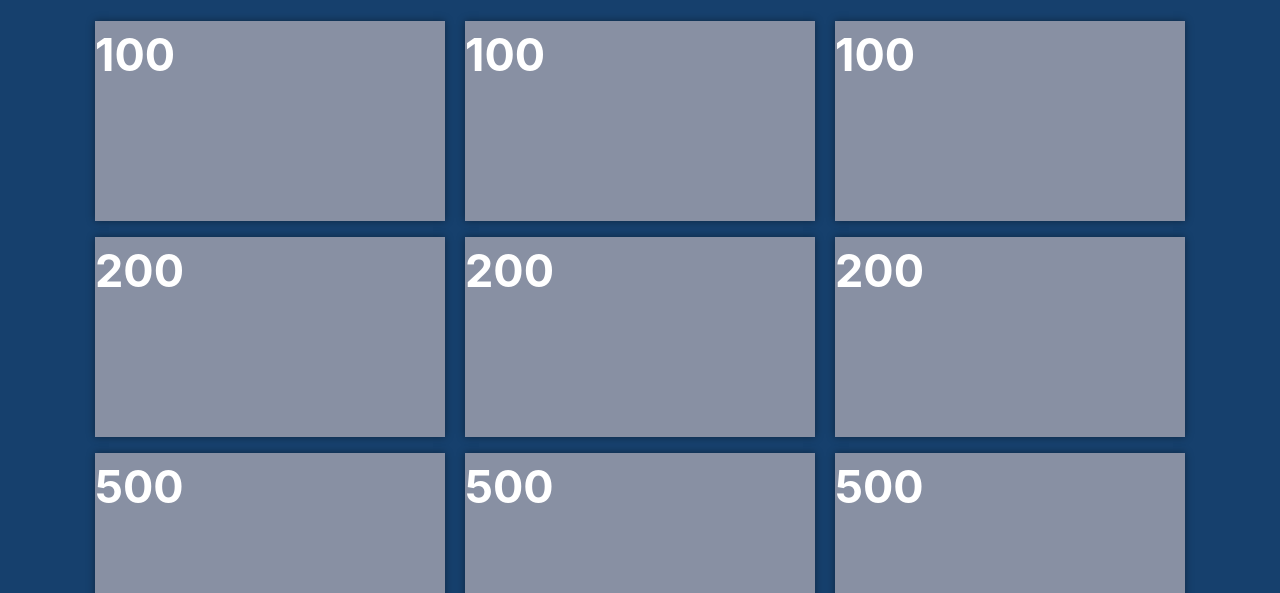
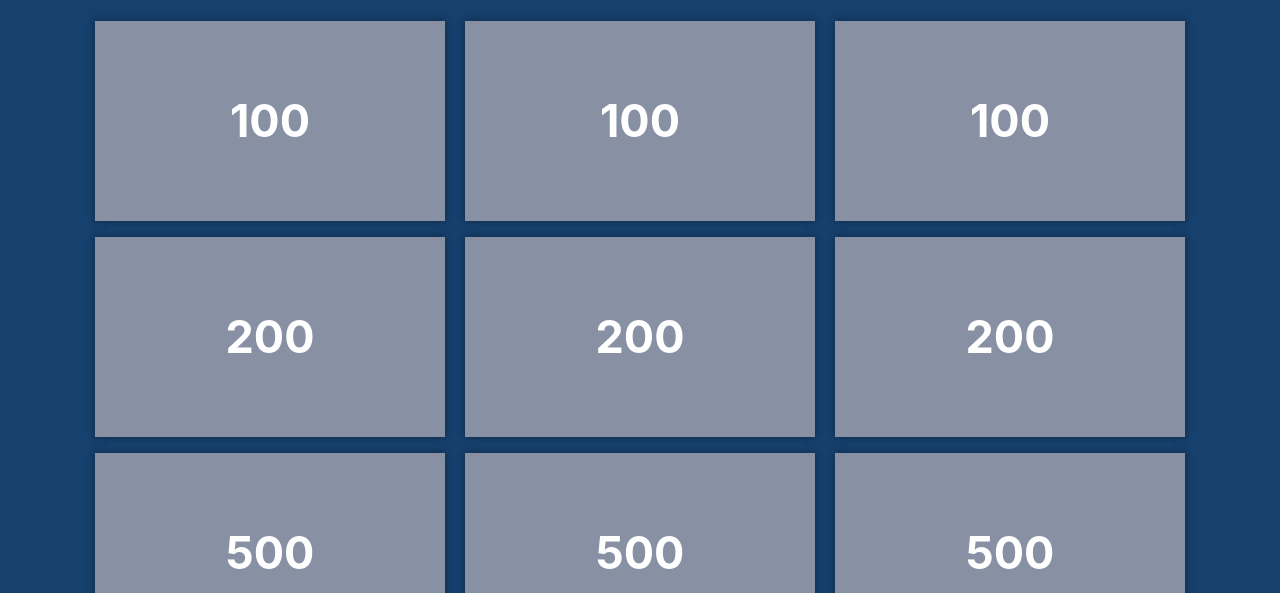
Before and after one commit to CookiesDesign/02Starter-Game, a plain HTML site: page index.html in a window 1280 px wide. Shown: the part 73-666 px from the top of the page. Drawn offline with nearby package versions, Linux system fonts and the light colour scheme.

Commit message:
Adjusting Text Alignment

```diff
--- a/index.html
+++ b/index.html
@@ -30,15 +30,24 @@
 
 		<!-- Game Board -->
 		<div class="d-flex flex-row justify-content-around flex-wrap">
-			<div class="gamePiece m-2 d-flex">100</div>
-			<div class="gamePiece m-2 d-flex">100</div>
-			<div class="gamePiece m-2 d-flex">100</div>
-			<div class="gamePiece m-2 d-flex">200</div>
-			<div class="gamePiece m-2 d-flex">200</div>
-			<div class="gamePiece m-2 d-flex">200</div>
-			<div class="gamePiece m-2 d-flex">500</div>
-			<div class="gamePiece m-2 d-flex">500</div>
-			<div class="gamePiece m-2 d-flex">500</div>
+			<div class="gamePiece m-2 d-flex justify-content-center align-items-center">
+				100</div>
+			<div class="gamePiece m-2 d-flex justify-content-center align-items-center">
+				100</div>
+			<div class="gamePiece m-2 d-flex justify-content-center align-items-center">
+				100</div>
+			<div class="gamePiece m-2 d-flex justify-content-center align-items-center">
+				200</div>
+			<div class="gamePiece m-2 d-flex justify-content-center align-items-center">
+				200</div>
+			<div class="gamePiece m-2 d-flex justify-content-center align-items-center">
+				200</div>
+			<div class="gamePiece m-2 d-flex justify-content-center align-items-center">
+				500</div>
+			<div class="gamePiece m-2 d-flex justify-content-center align-items-center">
+				500</div>
+			<div class="gamePiece m-2 d-flex justify-content-center align-items-center">
+				500</div>
 
 		</div>
 
```
